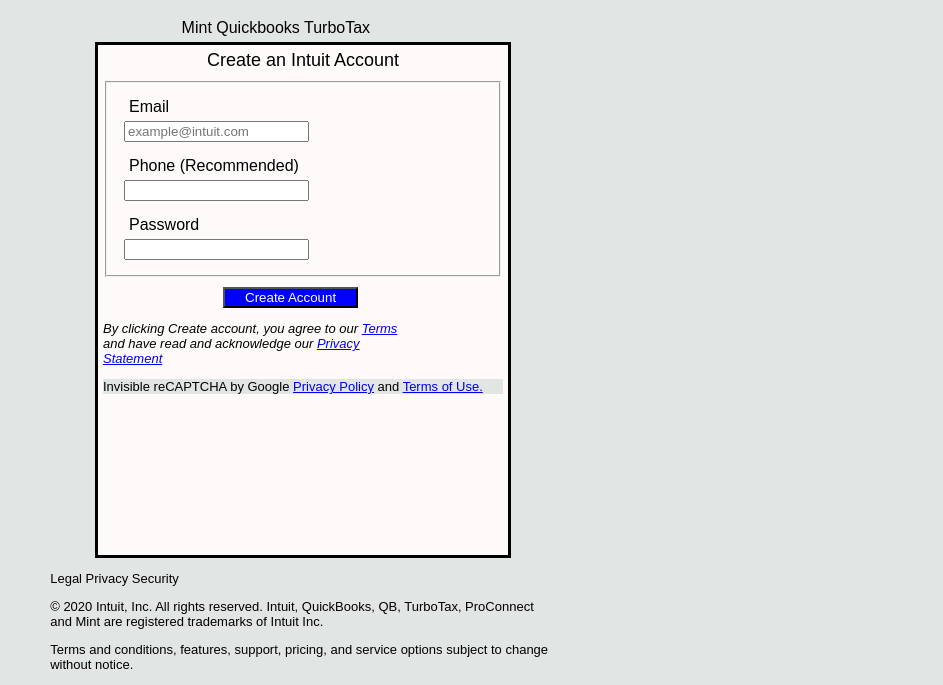
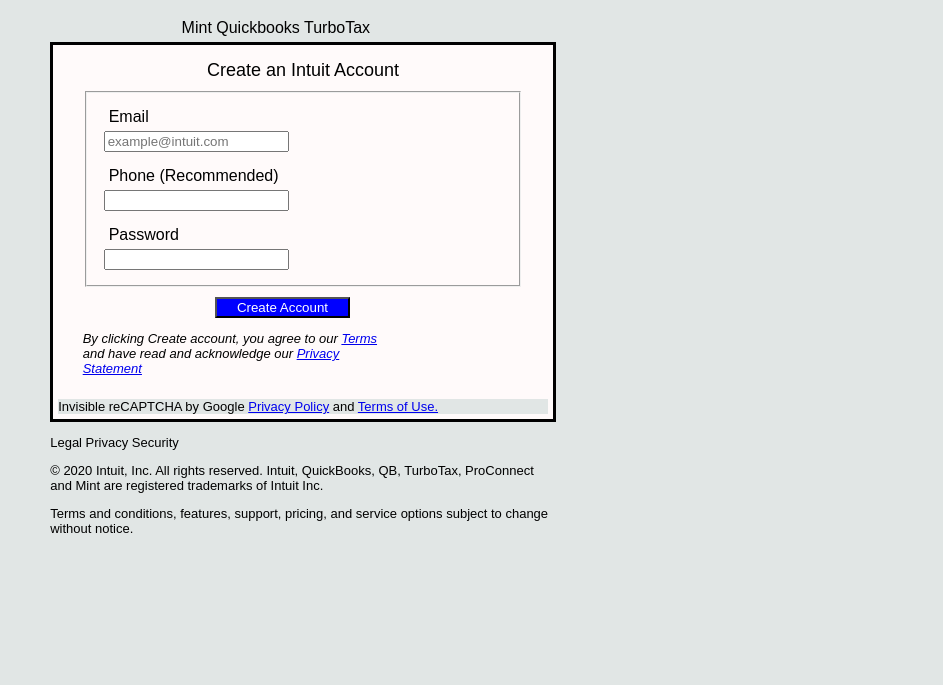
Before and after one commit to brentcam250/mint_html_form, a plain HTML site: page mint.html in a window 1280 px wide. Shown: the part 190-875 px from the top of the page, without its empty margins (337-1280 px from the left). After the commit the page ends 800 px from the top, so only its background shows below. Drawn offline with Linux system fonts and the light colour scheme.

Commit message:
adding box-sizing styles

```diff
--- a/style.css
+++ b/style.css
@@ -27,13 +27,16 @@
 }
 
 .form {
-
+  width: 90%;
+  margin: auto;
+  padding: 10px;
 }
 .container {
   border-style: solid;
+  box-sizing: border-box;
   background-color: snow;
-  height: 500px;
-  width:  400px;
+  height: 50%;
+  width:  40%;
   margin: auto;
 
 }
```
